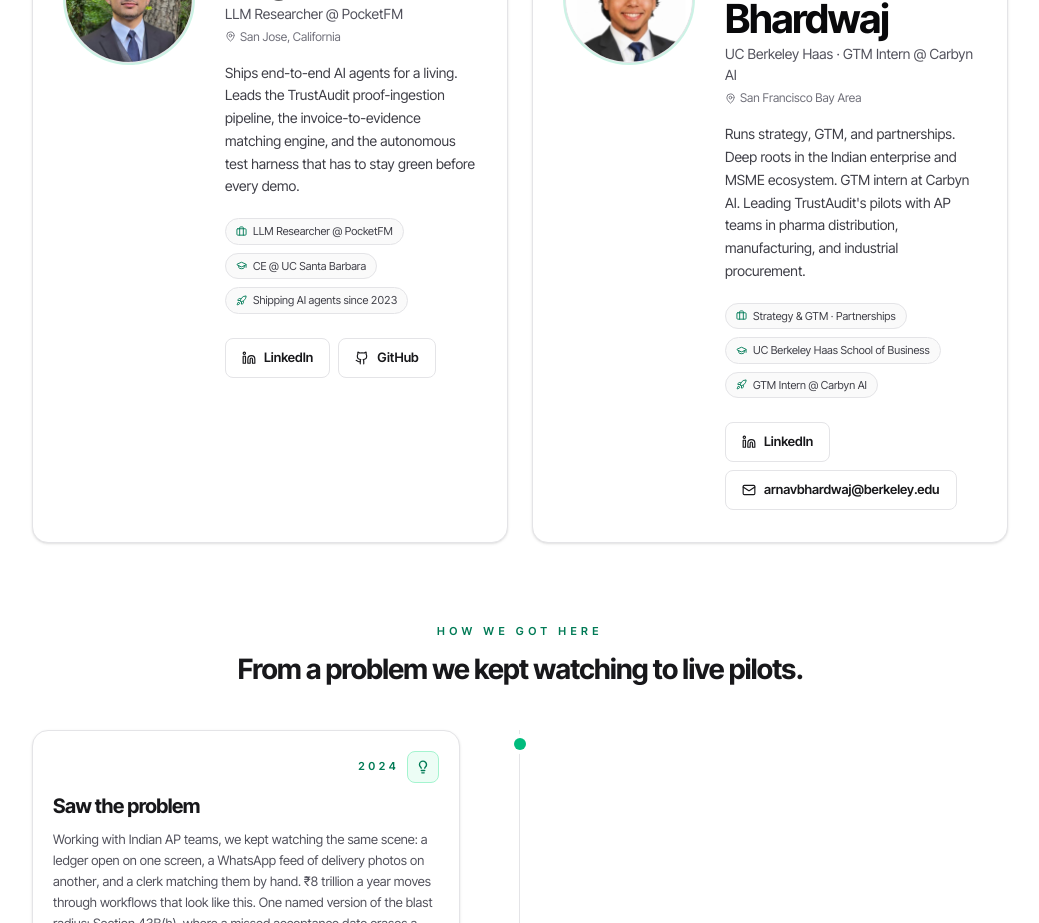
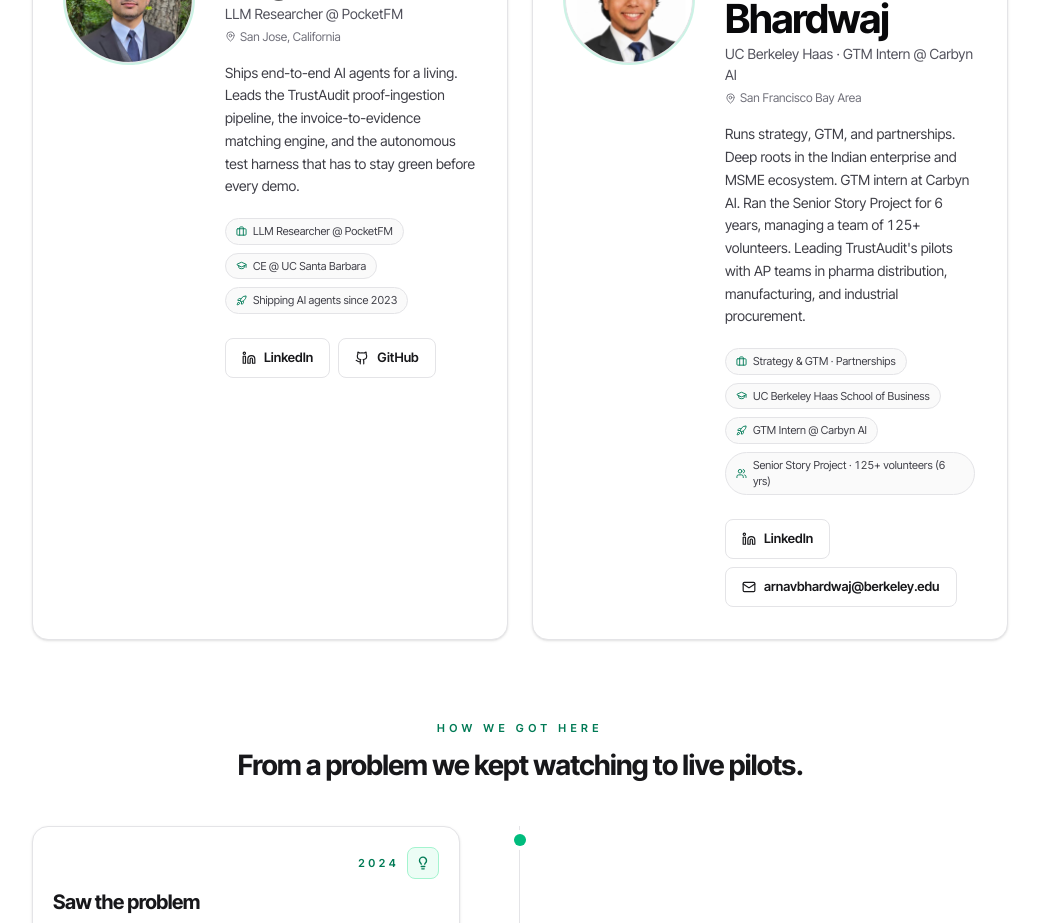
Before and after one commit to itsloganmann/TrustAudit, a React (Vite) app in the folder frontend/: page /about in a window 1280 px wide. Shown: the part 940-1863 px from the top of the page, without its empty margins (120-1159 px from the left). Built offline with nearby package versions, Linux system fonts and the light colour scheme; no server answers.

Commit message:
feat(about): add Arnav's Senior Story Project leadership to bio (#21)
Mention that Arnav ran the Senior Story Project for 6 years managing a
team of 125+ volunteers. Adds one sentence to the bio and a new
credential pill.

```diff
--- a/frontend/src/pages/About.jsx
+++ b/frontend/src/pages/About.jsx
@@ -69,13 +69,15 @@
     photoFallback: "/team/arnav.svg",
     bio:
       "Runs strategy, GTM, and partnerships. Deep roots in the Indian " +
-      "enterprise and MSME ecosystem. GTM intern at Carbyn AI. Leading " +
-      "TrustAudit's pilots with AP teams in pharma distribution, " +
-      "manufacturing, and industrial procurement.",
+      "enterprise and MSME ecosystem. GTM intern at Carbyn AI. Ran the " +
+      "Senior Story Project for 6 years, managing a team of 125+ " +
+      "volunteers. Leading TrustAudit's pilots with AP teams in pharma " +
+      "distribution, manufacturing, and industrial procurement.",
     credentials: [
       { icon: Briefcase, label: "Strategy & GTM · Partnerships" },
       { icon: GraduationCap, label: "UC Berkeley Haas School of Business" },
       { icon: Rocket, label: "GTM Intern @ Carbyn AI" },
+      { icon: Users, label: "Senior Story Project · 125+ volunteers (6 yrs)" },
     ],
     links: [
       {
```
